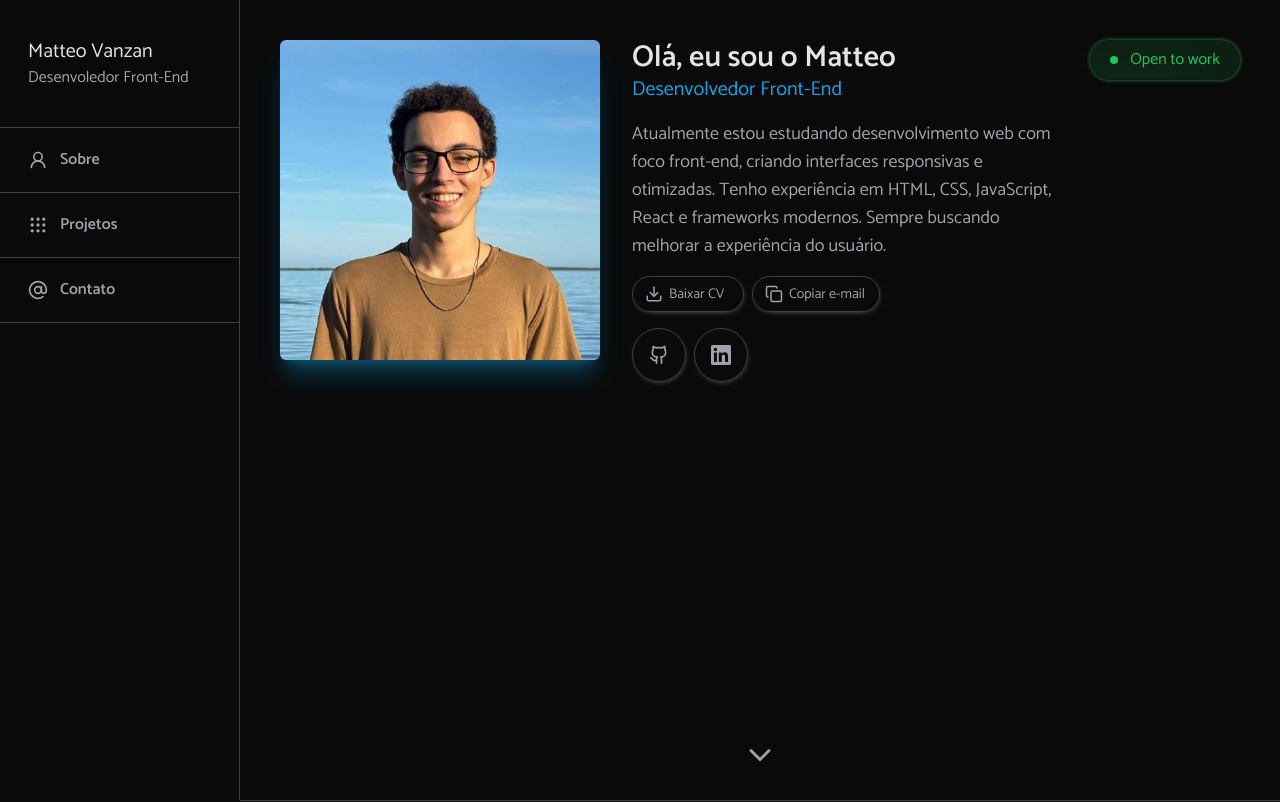
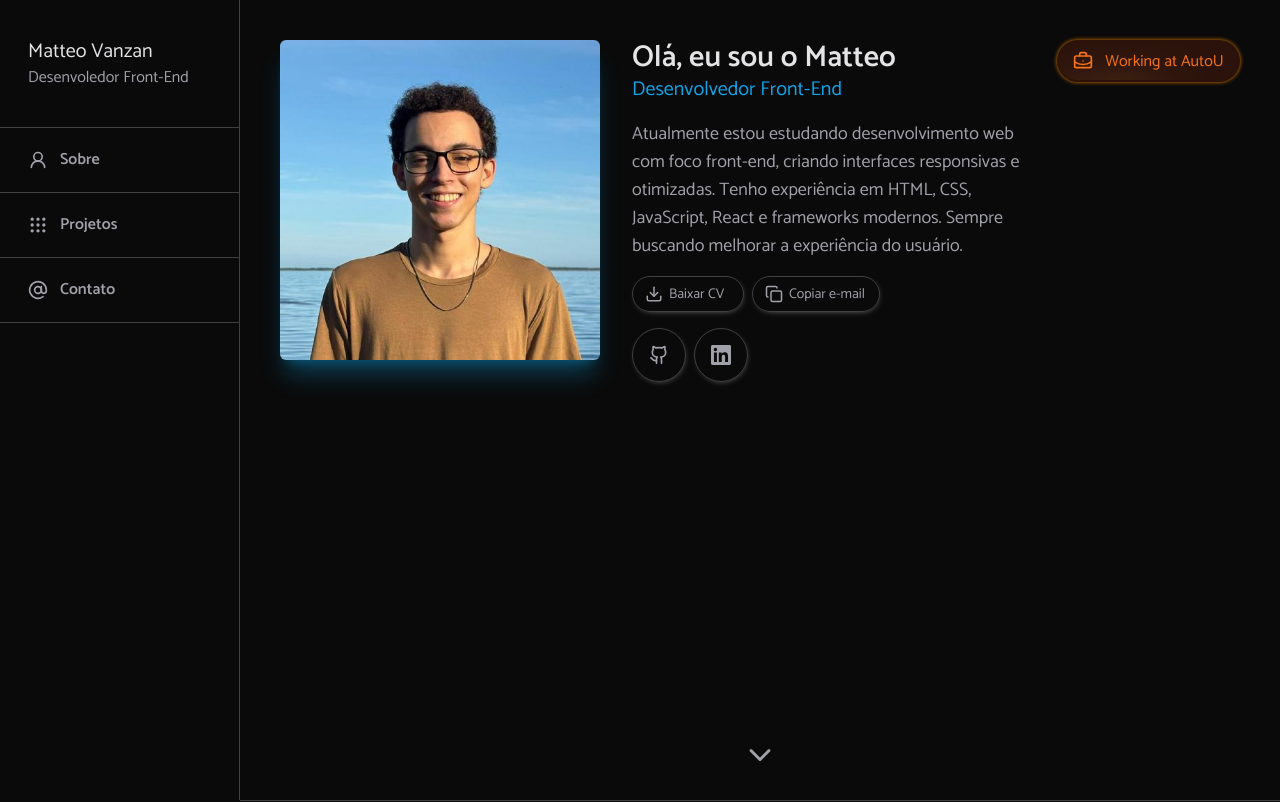
Before and after one commit to MatVzn/Portifolio, a Next.js app: page / in a window 1280 px wide. Shown: the top 802 px of the page. Built offline with nearby package versions, Linux system fonts and the light colour scheme.

Commit message:
update: working at status and CV
Signed-off-by: MatVzn <matteovoleite@gmail.com>

```diff
--- a/src/app/page.tsx
+++ b/src/app/page.tsx
@@ -55,16 +55,16 @@ export default function Home() {
 
         <main className="h-auto flex flex-col px-6 pt-8 md:px-10">
           <div className='min-h-[calc(100dvh-168px)] flex flex-col justify-between lg:min-h-[calc(100dvh-112px)] 2xl:pt-12'>
-            <div className='flex flex-col gap-4 sm:gap-8 xl:justify-center'>
+            <div className='flex flex-col gap-4 sm:gap-8 xl:justify-start'>
 
-              <div className="flex flex-col min-[350px]:flex-row justify-between items-start gap-8 xl:gap-8 2xl:px-12">
+              <div className="flex flex-col min-[350px]:flex-row justify-start items-start gap-8 xl:gap-8 2xl:px-12">
                 <div className='min-w-24 xl:min-w-80'>
                   <Image
                     src={MyPicture}
                     alt="My picture"
                     className="shadow-md shadow-sky-500/30 rounded-md xl:hidden transition-all duration-500"
-                    width={96}
-                    height={96}
+                    width={150}
+                    height={150}
                     priority
                   />
                   <Image
@@ -77,7 +77,7 @@ export default function Home() {
                   />
                 </div>
 
-                <div className='hidden flex-col gap-4 xl:flex 2xl:text-left'>
+                <div className='hidden flex-col gap-4 xl:flex xl:max-w-[35dvw] 2xl:text-left'>
                   <div>
                     <h1 className='text-3xl font-semibold'>Olá, eu sou o Matteo</h1>
                     <p className='text-xl text-sky-500'>Desenvolvedor Front-End</p>
--- a/src/components/status-button.tsx
+++ b/src/components/status-button.tsx
@@ -1,12 +1,12 @@
-import { RocketIcon } from "../../public/animated-icons/rocket";
+import { BriefcaseBusiness, BriefcaseIcon } from "lucide-react";
 
 export function StatusButton() {
     return (
-        <div className="w-auto min-w-[150px] relative">
+        <div className="w-auto min-w-[170px] sm:min-w-[183px] relative">
             <div
                 className="absolute inset-0 rounded-full border-2 border-transparent overflow-hidden z-0"
                 style={{
-                    boxShadow: '0 0 4px #2e8b57',
+                    boxShadow: '0 0 4px #E37D00FF',
                 }}
             >
                 <div
@@ -14,20 +14,26 @@ export function StatusButton() {
                     style={{
                         transform: 'translate(-50%, -50%) rotate(0deg)',
                         backgroundImage:
-                            'conic-gradient(rgba(0,0,0,0), #2e8b57, rgba(0,0,0,0) 25%)',
+                            'conic-gradient(rgba(0,0,0,0), #FFB656FF, rgba(0,0,0,0) 25%)',
                         animation: 'rotate 4s linear infinite',
                     }}
                 ></div>
             </div>
 
-            <a href="#contact" className="py-2 px-4 items-center justify-center flex flex-row gap-3 rounded-full text-green-500 bg-green-900/30 hover:bg-green-900/40 transition-all duration-200 relative z-0">
+            <a href="https://www.autou.io/" target="_blank" className="py-2 px-4 items-center justify-center flex flex-row gap-3 rounded-full text-orange-500 bg-orange-900/30 hover:bg-orange-900/40 transition-all duration-200 relative z-0">
+               <BriefcaseBusiness className="size-4 sm:size-5"/>
+               <button className="pt-0.5 line-clamp-1 text-sm sm:text-base select-none">
+                  Working at AutoU
+               </button>
+            </a>
+            {/* <a href="#contact" className="py-2 px-4 items-center justify-center flex flex-row gap-3 rounded-full text-green-500 bg-green-900/30 hover:bg-green-900/40 transition-all duration-200 relative z-0">
                 <span className="flex items-center justify-center bg-green-500 min-w-2 min-h-2 rounded-full">
                     <span className="bg-green-500/70 min-w-2 min-h-2 rounded-full animate-ping"></span>
                 </span>
                 <button className="line-clamp-1 text-base select-none">
                     Open to work
                 </button>
-            </a>
+            </a> */}
         </div>
     );
 }
```
Also changed, not shown: 1 other file (tests, documents, lock files or other folders).
